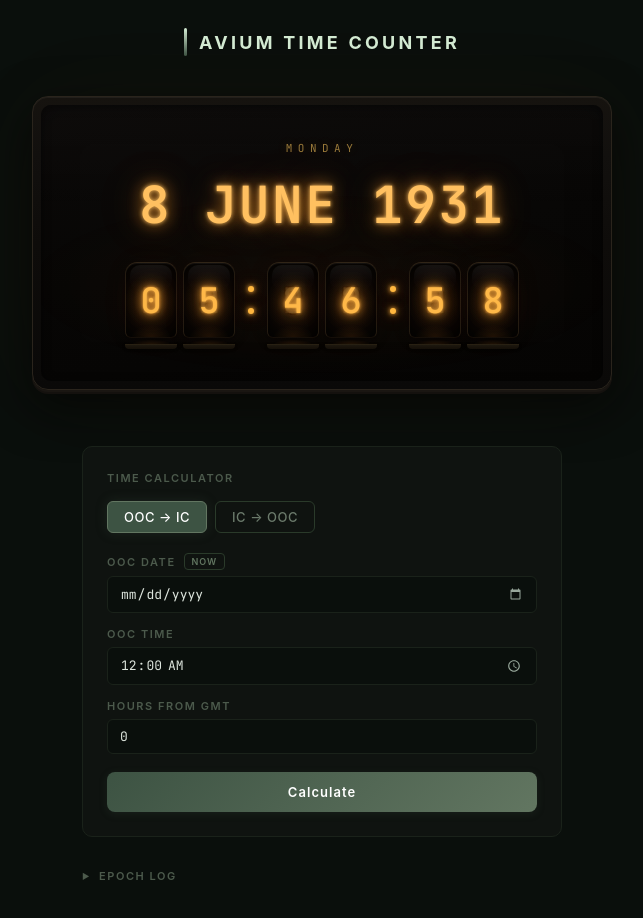
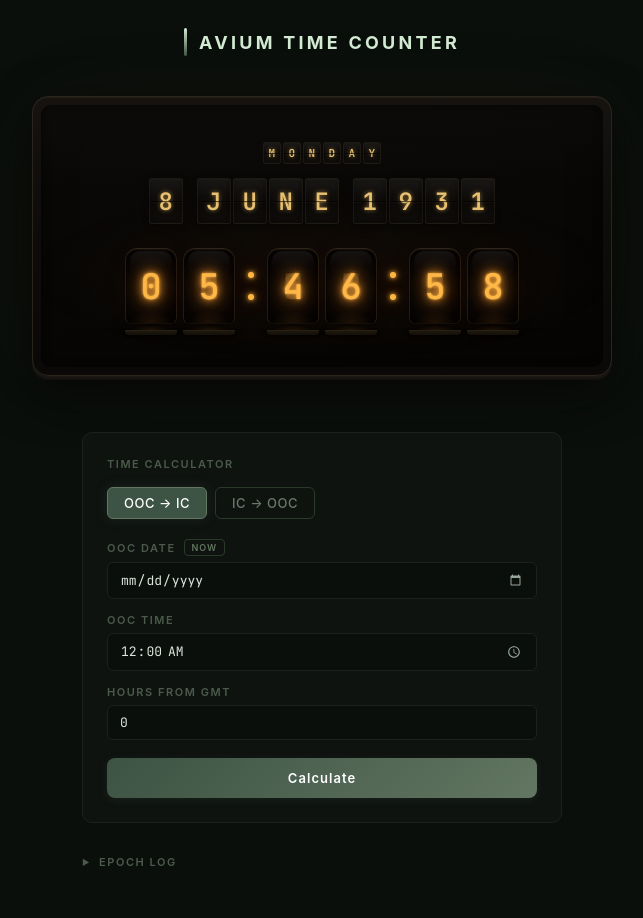
Before and after one commit to auroruse/avium-time-counter, a plain HTML site: page index.html in a window 1280 px wide. Shown: the whole page, without its empty margins (318-961 px from the left). Drawn offline with Linux system fonts and the light colour scheme; a web font is replaced by a local one.

Commit message:
Split-flap display for day-of-week and date

```diff
--- a/index.html
+++ b/index.html
@@ -123,35 +123,101 @@
       50% { opacity: 0.5; }
     }
 
-    .clock-dow {
-      font-family: 'JetBrains Mono', monospace;
-      font-size: 11px;
-      font-weight: 400;
-      letter-spacing: 0.5em;
-      text-transform: uppercase;
-      color: #9a7a3a;
-      text-shadow: 0 0 12px rgba(255, 150, 40, 0.2);
-      margin-bottom: 16px;
+    /* Split-flap display for day-of-week and date */
+
+    .clock-dow, .clock-date {
       position: relative;
       z-index: 1;
     }
 
-    .clock-date {
-      font-family: 'JetBrains Mono', monospace;
-      font-variant-numeric: tabular-nums;
-      font-size: clamp(2rem, 5.5vw, 3.2rem);
-      font-weight: 600;
-      color: #ffc060;
-      letter-spacing: 0.05em;
-      margin-bottom: 24px;
+    .flap-row {
+      display: inline-flex;
+      align-items: center;
+      justify-content: center;
+      gap: 2px;
+    }
+
+    .flap-row.dow { margin-bottom: 14px; }
+    .flap-row.date { margin-bottom: 24px; }
+
+    .flap {
+      display: flex;
+      align-items: center;
+      justify-content: center;
+      position: relative;
+      overflow: hidden;
+      background: linear-gradient(180deg, #141210 0%, #0f0d0b 48%, #0c0a08 52%, #100e0c 100%);
+      border: 1px solid rgba(60, 50, 35, 0.3);
+      border-radius: 3px;
+    }
+
+    .flap::before {
+      content: "";
+      position: absolute;
+      left: 0; right: 0;
+      top: 50%;
+      height: 1px;
+      background: rgba(0, 0, 0, 0.6);
+      box-shadow: 0 1px 0 rgba(60, 50, 35, 0.12);
+      z-index: 2;
+    }
+
+    .flap::after {
+      content: "";
+      position: absolute;
+      inset: 0;
+      background: linear-gradient(180deg, rgba(255, 255, 255, 0.03) 0%, transparent 40%, transparent 60%, rgba(0, 0, 0, 0.08) 100%);
+      pointer-events: none;
+      z-index: 3;
+    }
+
+    .flap span {
       position: relative;
       z-index: 1;
+      font-family: 'JetBrains Mono', monospace;
+      font-weight: 600;
+      color: #e8c070;
       text-shadow:
-        0 0 4px rgba(255, 192, 96, 1),
-        0 0 15px rgba(255, 160, 50, 0.7),
-        0 0 35px rgba(255, 140, 30, 0.35),
-        0 0 70px rgba(255, 120, 20, 0.15),
-        0 0 120px rgba(255, 100, 10, 0.06);
+        0 0 4px rgba(232, 192, 112, 0.5),
+        0 0 10px rgba(255, 160, 50, 0.15);
+    }
+
+    .flap-space {
+      display: inline-block;
+    }
+
+    /* Day-of-week: small flaps */
+    .flap-row.dow .flap {
+      width: clamp(14px, 2.8vw, 18px);
+      height: clamp(18px, 3.5vw, 22px);
+    }
+
+    .flap-row.dow .flap span {
+      font-size: clamp(9px, 1.8vw, 11px);
+      letter-spacing: 0.04em;
+    }
+
+    .flap-row.dow .flap-space {
+      width: 4px;
+    }
+
+    /* Date: larger flaps */
+    .flap-row.date .flap {
+      width: clamp(24px, 5vw, 34px);
+      height: clamp(34px, 6.5vw, 46px);
+      box-shadow:
+        inset 0 1px 0 rgba(255, 255, 255, 0.02),
+        inset 0 0 10px rgba(0, 0, 0, 0.3),
+        0 2px 6px rgba(0, 0, 0, 0.3);
+    }
+
+    .flap-row.date .flap span {
+      font-size: clamp(1rem, 2.8vw, 1.5rem);
+      letter-spacing: 0.02em;
+    }
+
+    .flap-row.date .flap-space {
+      width: clamp(6px, 1.5vw, 10px);
     }
 
     /* Individual nixie tubes */
@@ -656,6 +722,21 @@
         String(d.getUTCHours()).padStart(2,"0") + ":" + String(d.getUTCMinutes()).padStart(2,"0") + ":" + String(d.getUTCSeconds()).padStart(2,"0") + " UTC";
     }
 
+    // SPLIT-FLAP RENDERER
+
+    function buildFlaps(text, cls) {
+      var html = '<div class="flap-row ' + cls + '">';
+      for (var i = 0; i < text.length; i++) {
+        if (text[i] === ' ') {
+          html += '<div class="flap-space"></div>';
+        } else {
+          html += '<div class="flap"><span>' + text[i] + '</span></div>';
+        }
+      }
+      html += '</div>';
+      return html;
+    }
+
     // NIXIE TUBE RENDERER
 
     var GHOST_DIGITS = "0123456789";
@@ -698,8 +779,8 @@
       if (icSec !== lastSec) {
         lastSec = icSec;
         var ic = formatIC(new Date(icMsExact));
-        document.getElementById("clock-dow").textContent = ic.dow;
-        document.getElementById("clock-date").textContent = ic.day + " " + ic.month + " " + ic.year;
+        document.getElementById("clock-dow").innerHTML = buildFlaps(ic.dow, "dow");
+        document.getElementById("clock-date").innerHTML = buildFlaps(ic.day + " " + ic.month + " " + ic.year, "date");
         document.getElementById("clock-time").innerHTML = buildTubes(ic.h, ic.m, ic.s);
       }
     }
```
